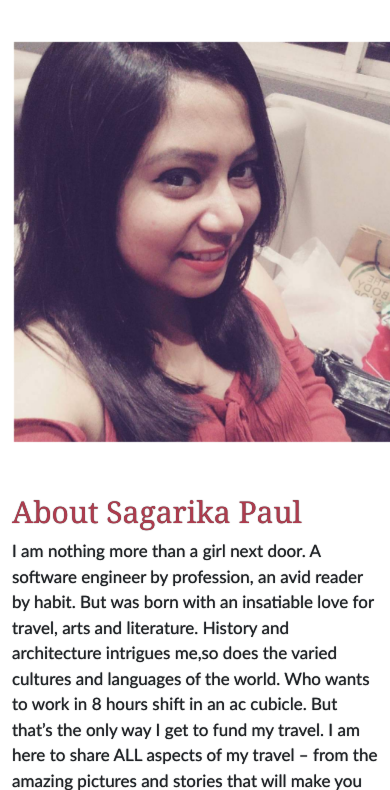
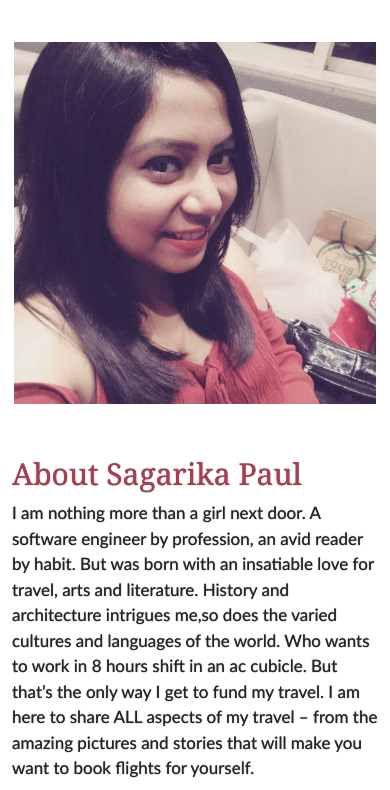
Before and after one commit to anamdey03/Portfolio, a Django app: page / in a window 390 px wide; the page is wider, and only the part inside the window is pictured. Shown: the part 666-1456 px from the top of that part. Run offline with Django 3.2, Linux system fonts and the light colour scheme; data that the repository does not hold is empty; some libraries are stand-ins or nearby versions.

Commit message:
Fixed Size of Image About Details

```diff
--- a/jobs/templates/jobs/home.html
+++ b/jobs/templates/jobs/home.html
@@ -563,7 +563,9 @@
           }
 
           .img-inner {
-            height: 400px;
+            max-width: 100%;
+            min-width: 300px;
+            height: auto;
           }
       }
 
```
